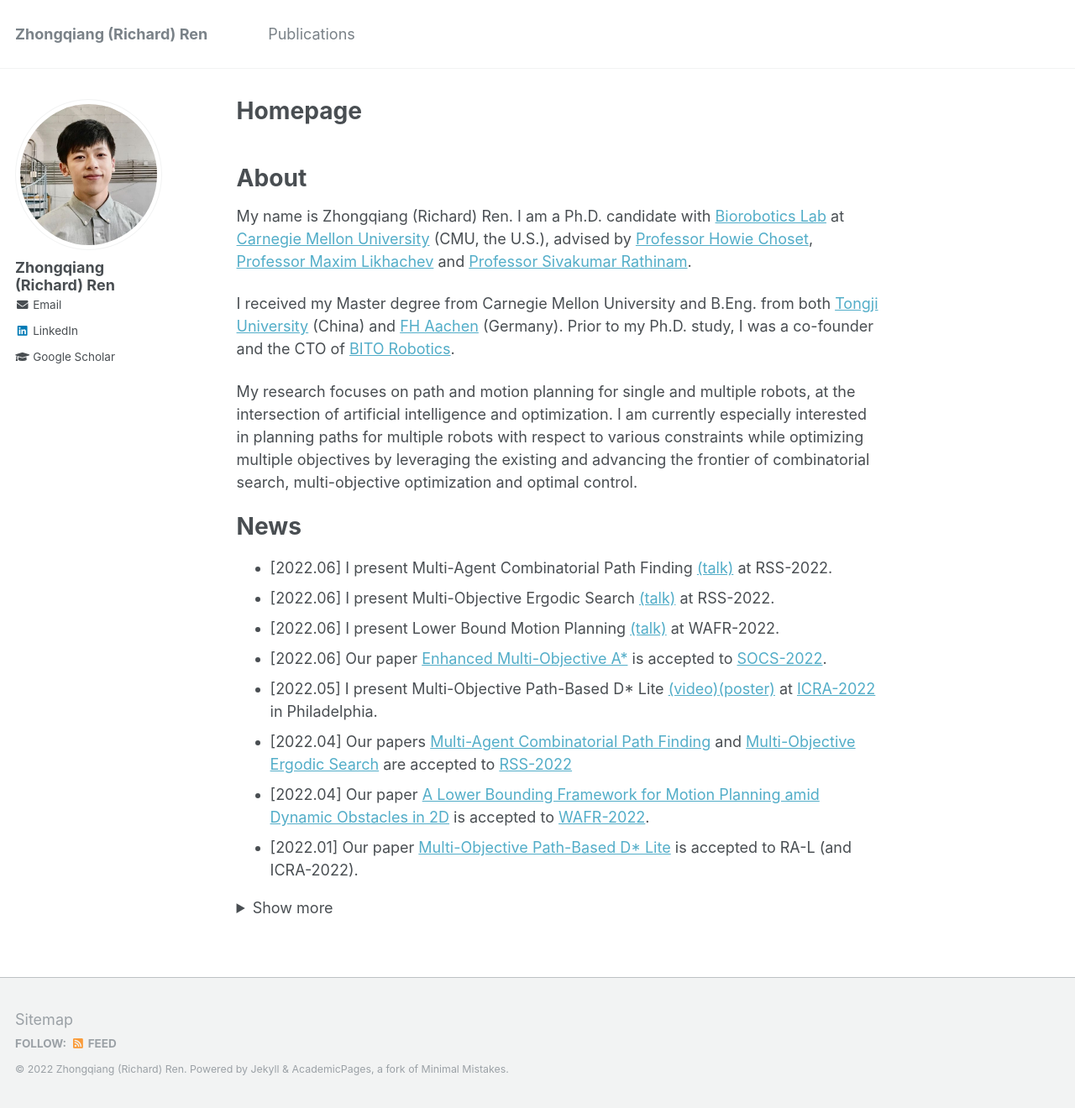
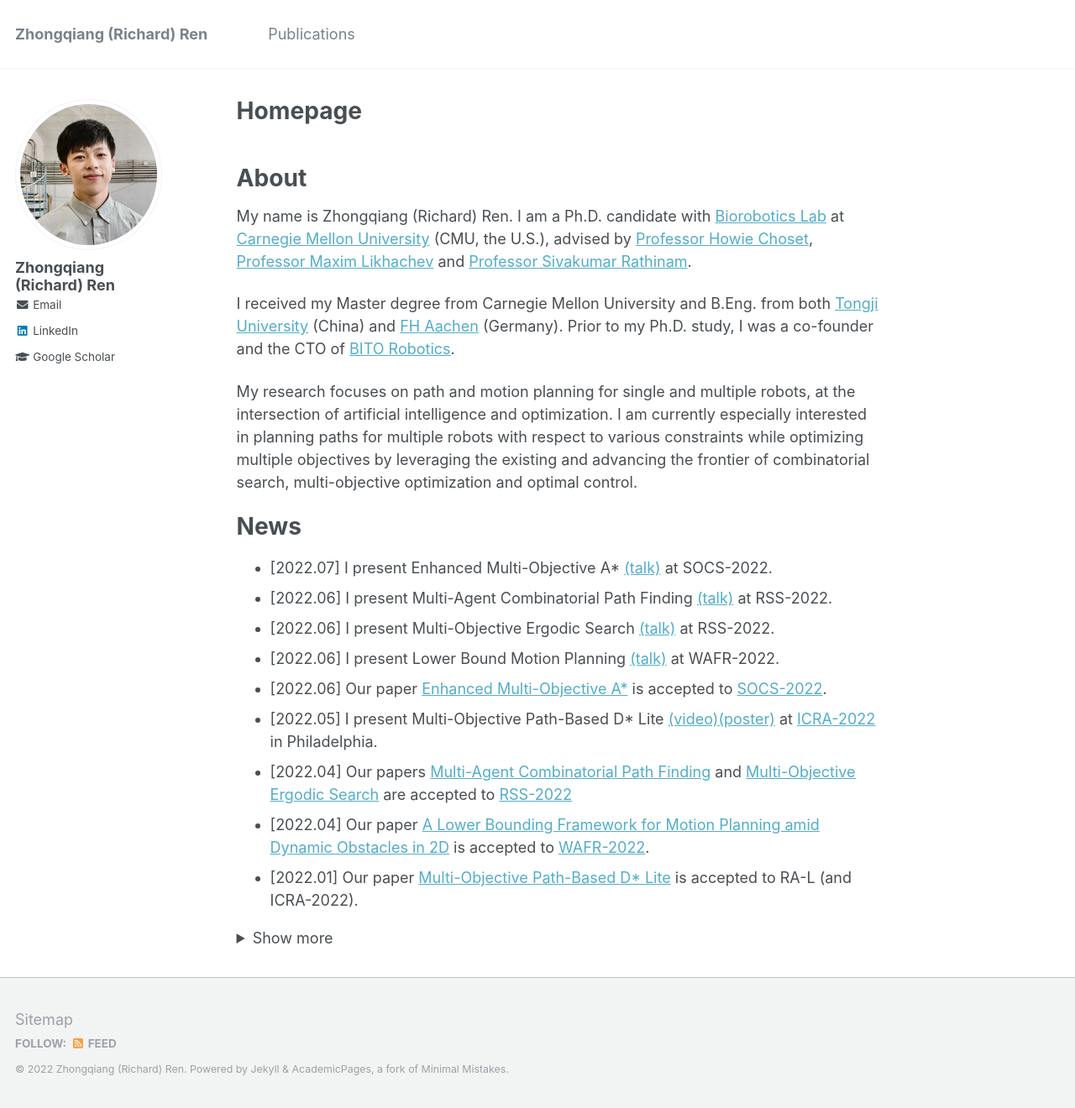
Before and after one commit to wonderren/wonderren.github.io, a Jekyll site: the page built from _pages/about.md, in a window 1280 px wide and 1320 px high. Shown: the whole window at 84% size. Built offline with Jekyll 4.4.1, drawn with Linux system fonts in a browser that asks for light colours.

Commit message:
add SOCS talk

```diff
--- a/_pages/about.md
+++ b/_pages/about.md
@@ -34,6 +34,7 @@
 News
 ======
 
+* \[2022.07\] I present Enhanced Multi-Objective A* [(talk)](https://youtu.be/ej_a7IG4s4w) at SOCS-2022.
 * \[2022.06\] I present Multi-Agent Combinatorial Path Finding [(talk)](https://youtu.be/V17vQSZP5Zs?t=2853) at RSS-2022.
 * \[2022.06\] I present Multi-Objective Ergodic Search [(talk)](https://youtu.be/A6rRCVtB2sM?t=1548) at RSS-2022.
 * \[2022.06\] I present Lower Bound Motion Planning [(talk)](https://youtu.be/gM_w2HAYJww?t=28388) at WAFR-2022.
```
Also changed, not shown: _pages/publications.md (+1 -0 lines).
